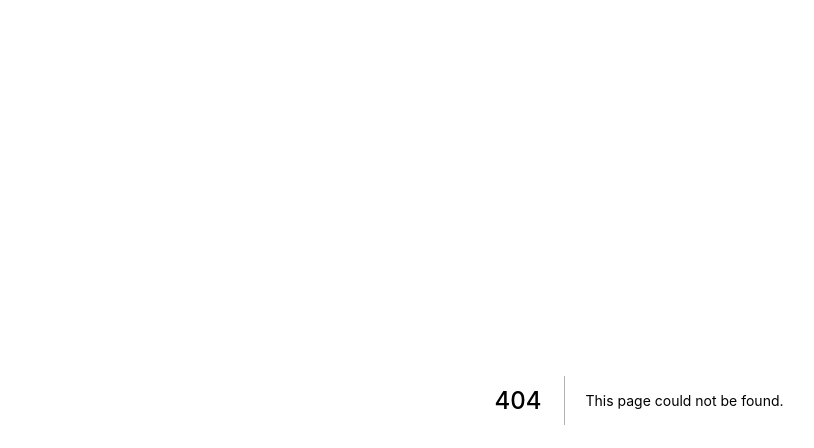
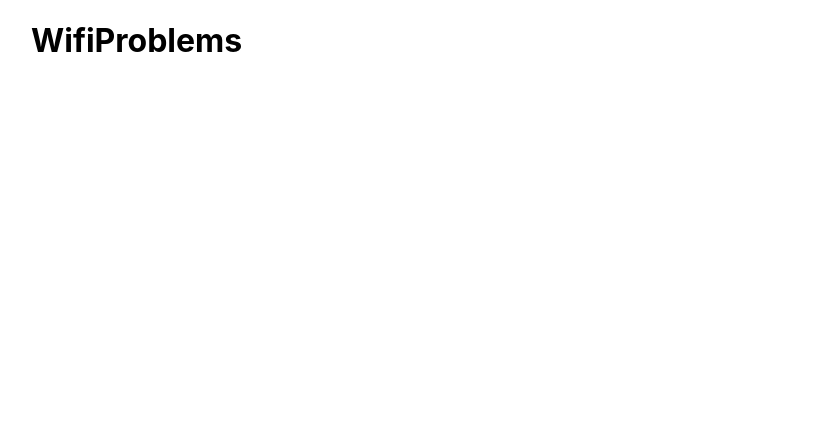
Before and after one commit to dansajner/partyenamels-frontend, a Next.js app: page /wifiProblems in a window 1280 px wide. Before the commit this address had no page. Shown: the top 448 px of the page, without its empty margins (1-815 px from the left). Built offline with nearby package versions, Linux system fonts and the light colour scheme.

Commit message:
initial page structure

```diff
--- /dev/null
+++ b/pages/wifiProblems/index.tsx
@@ -0,0 +1,12 @@
+import type { NextPage } from 'next'
+import styles from '/styles/Home.module.css'
+
+const WifiProblems: NextPage = () => {
+  return (
+    <div className={styles.container}>
+      <h1>WifiProblems</h1>
+    </div>
+  )
+}
+
+export default WifiProblems
```
Also changed, not shown: 1 other file (tests, documents, lock files or other folders).
